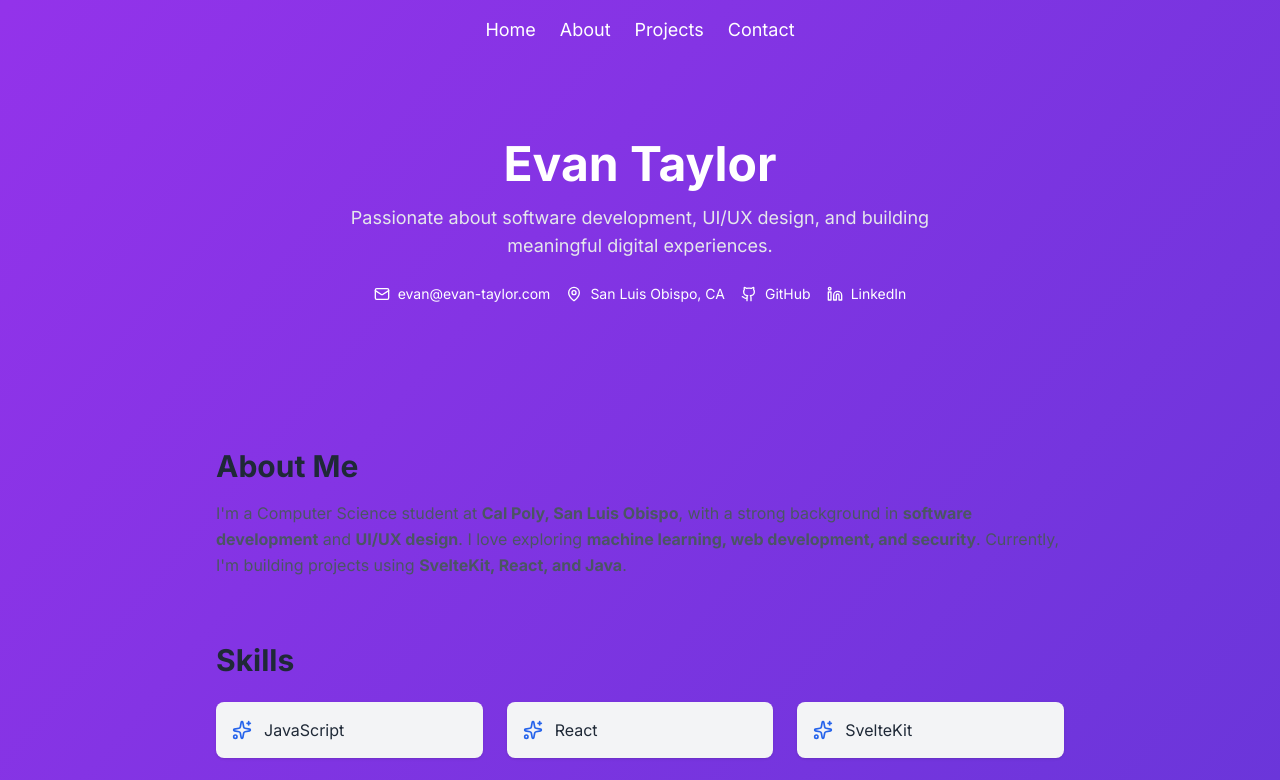
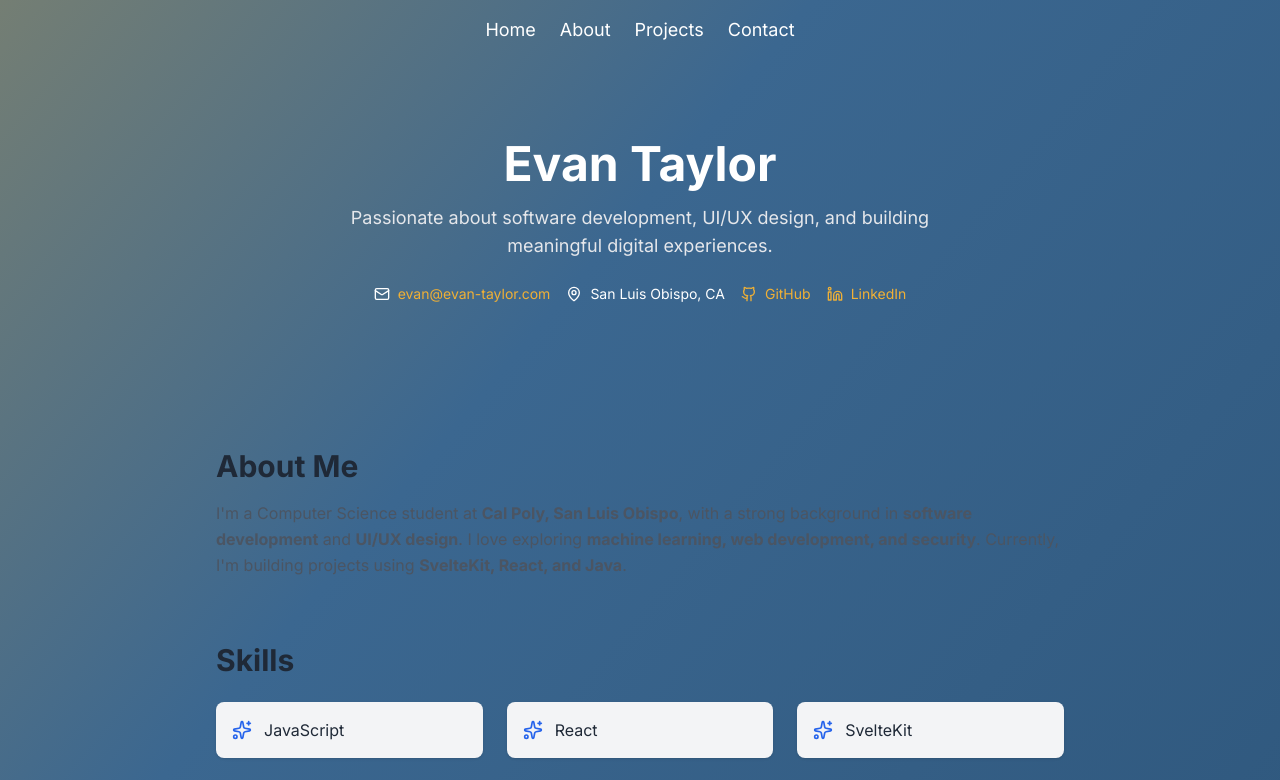
Before and after one commit to evan-taylor/Website, a SvelteKit app: page / in a window 1280 px wide. Shown: the top 780 px of the page. Built offline with nearby package versions, Linux system fonts and the light colour scheme.

Commit message:
Adjust background gradient

```diff
--- a/src/components/Navbar.svelte
+++ b/src/components/Navbar.svelte
@@ -2,7 +2,7 @@
   import { onMount } from "svelte";
 </script>
 
-<nav class="bg-transparent">
+<nav class="bg-transparent text-[#EFB036]">
   <div class="max-w-6xl mx-auto px-6 py-4 flex justify-center space-x-6">
     <a href="/" class="text-white hover:text-gray-200 transition text-lg">Home</a>
     <a href="/about" class="text-white hover:text-gray-200 transition text-lg">About</a>
--- a/src/routes/+layout.svelte
+++ b/src/routes/+layout.svelte
@@ -26,16 +26,31 @@
   }
 </script>
 
-<!-- Full-Site Gradient Background -->
-<div class="relative min-h-screen">
-  <div class="absolute inset-0 -z-10 animate-gradient bg-gradient-to-br from-blue-500 via-purple-600 to-indigo-700"></div>
+<!-- Full-Site Dynamic Gradient Background -->
+<div class="{theme} relative min-h-screen overflow-hidden">
+  <div class="absolute inset-0 -z-10 animate-gradient bg-gradient-to-br from-[#EFB036] via-[#3B6790] to-[#23486A]"></div>
 
-  <!-- Page Content -->
+  <!-- Navbar -->
   <Navbar on:toggleTheme={toggleTheme} />
 
+  <!-- Main Content -->
   <main class="relative min-h-screen text-white">
-    <slot /> <!-- Dynamic Page Content -->
+    <slot /> <!-- Page Content Gets Inserted Here -->
   </main>
 
+  <!-- Footer -->
   <Footer />
 </div>
+
+<style>
+  @keyframes gradientAnimation {
+    0% { background-position: 0% 50%; }
+    50% { background-position: 100% 50%; }
+    100% { background-position: 0% 50%; }
+  }
+
+  .animate-gradient {
+    background-size: 200% 200%;
+    animation: gradientAnimation 20s ease infinite;
+  }
+</style>
--- a/src/styles/global.css
+++ b/src/styles/global.css
@@ -14,9 +14,9 @@
 
 /* Smooth Gradient Background Animation */
 @keyframes gradient-shift {
-  0% { background-position: 0% 50%; }
-  50% { background-position: 100% 50%; }
-  100% { background-position: 0% 50%; }
+  0% { background-position: 0% 50%; background-color: #EFB036; }
+  50% { background-position: 100% 50%; background-color: #3B6790; }
+  100% { background-position: 0% 50%; background-color: #23486A; }
 }
 
 .animate-gradient {
@@ -30,7 +30,16 @@ html {
 }
 
 body {
-  @apply min-h-screen text-gray-900;
+  @apply min-h-screen text-[#23486A]; /* Deep blue text */
+}
+
+a, button {
+  color: #EFB036; /* Orange accent */
+}
+
+button:hover {
+  background-color: #3B6790; /* Darker navy on hover */
+  color: white;
 }
 
 /* Fade-in animations */
```
